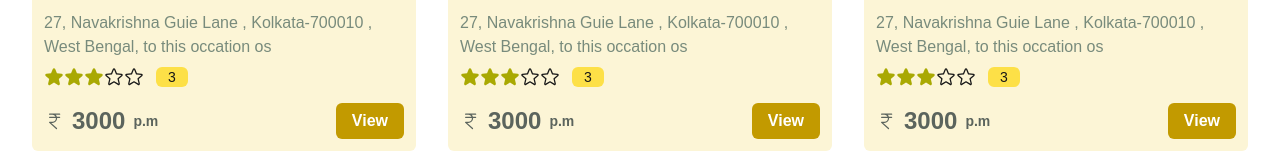
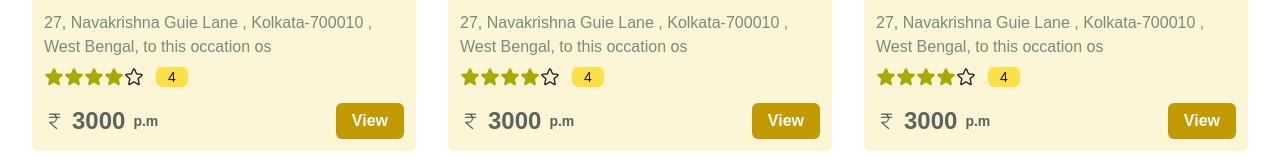
Before and after one commit to anistdnt/GUESTIFY-2.0, a Next.js app: page / in a window 1280 px wide. Shown: the part 316-473 px from the top of the page. Built offline with nearby package versions, Linux system fonts and the light colour scheme.

Commit message:
Chanages in display card

```diff
--- a/src/components/DisplayCard/DisplayCard.tsx
+++ b/src/components/DisplayCard/DisplayCard.tsx
@@ -24,7 +24,7 @@ export default function DisplayCard() {
           occation os
         </div>
         <div>
-          <Rating no_of_star={3}/>
+          <Rating no_of_star={4}/>
         </div>
         <div className="flex flex-row justify-between mt-2">
           <div className="flex flex-row justify-center items-center gap-2 text-cardTitle text-cardTitleCol font-semibold">
```
